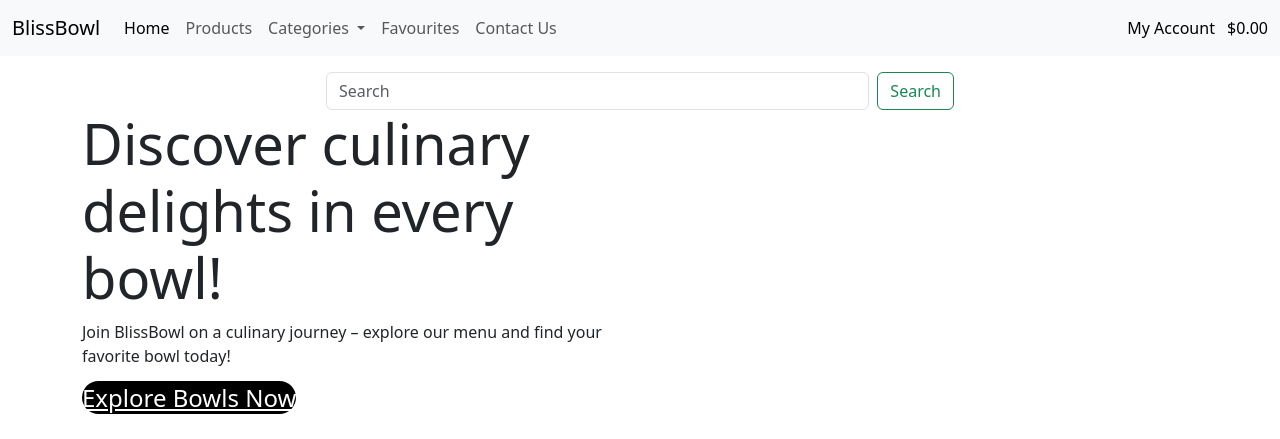
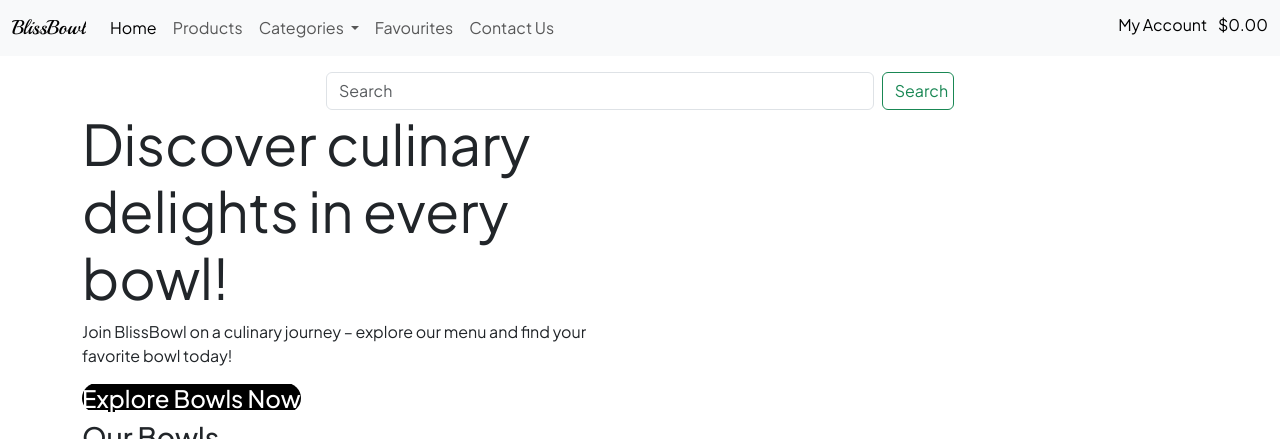
Before and after one commit to nataliiasolomchak21/blissbowl, a Django app: page / in a window 1280 px wide. Shown: the top 439 px of the page. Run offline with Django 3.2, Linux system fonts and the light colour scheme.

Commit message:
Add products section to home page, favicon and styling

```diff
--- a/blissbowl/settings.py
+++ b/blissbowl/settings.py
@@ -154,6 +154,11 @@ USE_TZ = True
 # https://docs.djangoproject.com/en/3.2/howto/static-files/
 
 STATIC_URL = '/static/'
+STATICFILES_DIRS = [os.path.join(BASE_DIR, 'static')]
+STATIC_ROOT = os.path.join(BASE_DIR, 'staticfiles')
+
+MEDIA_URL = '/media/'
+MEDIA_ROOT = os.path.join(BASE_DIR, 'media')
 
 # Default primary key field type
 # https://docs.djangoproject.com/en/3.2/ref/settings/#default-auto-field
--- a/homepage/templates/homepage/index.html
+++ b/homepage/templates/homepage/index.html
@@ -10,9 +10,10 @@
 {% endblock %}
 
 {% block content %}
+<!-- Hero section -->
 <div class="container">
     <div class="row">
-        <div class="col-12 col-md-6 home">
+        <div class="col-12 col-md-6">
             <h1 class="display-4">Discover culinary delights in every bowl!</h1>
             <p>Join BlissBowl on a culinary journey – explore our menu and find your favorite bowl today!</p>
             <div class="">
@@ -20,5 +21,41 @@
             </div>
         </div>
     </div>
-</div>
+    <!-- Categories section -->
+    <!-- Products section -->
+      <h3>Our Bowls</h3>
+      <div class="categories-container d-flex">
+        <div class="card mb-3" style="max-width: 540px;">
+            <div class="row g-0">
+              <div class="col-md-4">
+                <img src="..." class="img-fluid rounded-start" alt="...">
+              </div>
+              <div class="col-md-8">
+                <div class="card-body">
+                  <h5 class="card-title">Card title</h5>
+                  <p class="card-text">This is a wider card with supporting text below as a natural lead-in to additional content. This content is a little bit longer.</p>
+                  <p class="card-text"><small class="text-body-secondary">Last updated 3 mins ago</small></p>
+                </div>
+              </div>
+            </div>
+          </div>
+        <div class="card mb-3" style="max-width: 540px;">
+            <div class="row g-0">
+              <div class="col-md-4">
+                <img src="..." class="img-fluid rounded-start" alt="...">
+              </div>
+              <div class="col-md-8">
+                <div class="card-body">
+                  <h5 class="card-title">Card title</h5>
+                  <p class="card-text">This is a wider card with supporting text below as a natural lead-in to additional content. This content is a little bit longer.</p>
+                  <p class="card-text"><small class="text-body-secondary">Last updated 3 mins ago</small></p>
+                </div>
+              </div>
+            </div>
+          </div>
+        </div>
+
+        <!-- Testimonials section -->
+        <!-- Newsletter section -->
+    </div>
 {% endblock %}
--- /dev/null
+++ b/static/css/base.css
@@ -0,0 +1,15 @@
+/* Adding asterisk to override default styling */
+* {
+    margin: 0;
+    padding: 0;
+    box-sizing: border-box;
+    outline: 0;
+    border: 0;
+    scroll-behavior: smooth;
+    font-family: 'Plus Jakarta Sans', sans-serif;
+    overflow: hidden;
+}
+
+.logo-font-text {
+    font-family: 'Playball', cursive;
+}
--- a/templates/base.html
+++ b/templates/base.html
@@ -16,19 +16,24 @@
   <!-- Bootstrap CSS -->
   {% block corecss %}
   <link href="https://cdn.jsdelivr.net/npm/bootstrap@5.3.2/dist/css/bootstrap.min.css" rel="stylesheet" integrity="sha384-T3c6CoIi6uLrA9TneNEoa7RxnatzjcDSCmG1MXxSR1GAsXEV/Dwwykc2MPK8M2HN" crossorigin="anonymous">
+  <link href="https://fonts.googleapis.com/css2?family=Playball&family=Plus+Jakarta+Sans:wght@400;500;600&display=swap" rel="stylesheet">
+  <link rel="stylesheet" href="{% static 'css/base.css' %}">
   {% endblock %}
 
   {% block extra_css %}
   {% endblock %}
   <!-- Bootstrap JS scripts -->
   {% block corejs %}
-  <!-- <script src="https://kit.fontawesome.com/e9c73d7092.js" crossorigin="anonymous"></script> -->
   <script src="https://cdn.jsdelivr.net/npm/@popperjs/core@2.11.8/dist/umd/popper.min.js" integrity="sha384-I7E8VVD/ismYTF4hNIPjVp/Zjvgyol6VFvRkX/vR+Vc4jQkC+hVqc2pM8ODewa9r" crossorigin="anonymous"></script>
   <script src="https://cdn.jsdelivr.net/npm/bootstrap@5.3.2/dist/js/bootstrap.min.js" integrity="sha384-BBtl+eGJRgqQAUMxJ7pMwbEyER4l1g+O15P+16Ep7Q9Q+zqX6gSbd85u4mG4QzX+" crossorigin="anonymous"></script>
   {% endblock %}
 
   {% block extra_js %}
   {% endblock %}
+  <!-- Favicon -->
+  <link rel="apple-touch-icon" sizes="180x180" href="{% static 'favicon/apple-touch-icon.png' %}">
+  <link rel="icon" type="image/png" sizes="32x32" href="{% static 'favicon/favicon-32x32.png' %}">
+  <link rel="icon" type="image/png" sizes="16x16" href="{% static 'favicon/favicon-16x16.png' %}">
   <!-- Title -->
   <title>BlissBowl {% block extra_title %}{% endblock %}</title>
 </head>
@@ -38,7 +43,7 @@
   <header>
     <nav class="navbar navbar-expand-lg bg-body-tertiary">
       <div class="container-fluid">
-        <a class="navbar-brand" href="#">BlissBowl</a>
+        <a class="navbar-brand logo-font-text" href="#">BlissBowl</a>
         <button class="navbar-toggler" type="button" data-bs-toggle="collapse" data-bs-target="#navbarSupportedContent"
           aria-controls="navbarSupportedContent" aria-expanded="false" aria-label="Toggle navigation">
           <span class="navbar-toggler-icon"></span>
@@ -73,12 +78,11 @@
             </li>
           </ul>
         </div>
-        <div class=" mx-auto py-1 py-lg-0">
+        <div class="mx-auto py-1 py-lg-0">
           <ul class="list-inline list-unstyled text-center text-lg-right my-0">
               <li class="list-inline-item dropdown">
                   <a class="text-black nav-link" href="#" id="user-options" data-toggle="dropdown" aria-haspopup="true" aria-expanded="false">
                       <div class="text-center">
-                          <div><i class="fas fa-user fa-lg"></i></div>
                           <p class="my-0">My Account</p>
                       </div>
                   </a>
@@ -131,11 +135,13 @@
   {% block page_header %}
   {% endblock %}
   <!-- Main -->
+  <main>
   {% block content %}
   {% endblock %}
+  </main>
   <!-- Postload Js -->
   {% block postloadjs %}
   {% endblock %}
+  <footer></footer>
 </body>
-
 </html>
```
Also changed, not shown: media/hro2.jpg (added), static/favicon/android-chrome-192x192.png (added), static/favicon/android-chrome-512x512.png (added), static/favicon/apple-touch-icon.png (added), static/favicon/favicon-16x16.png (added), static/favicon/favicon-32x32.png (added), static/favicon/favicon.ico (added), static/favicon/site.webmanifest (added).
